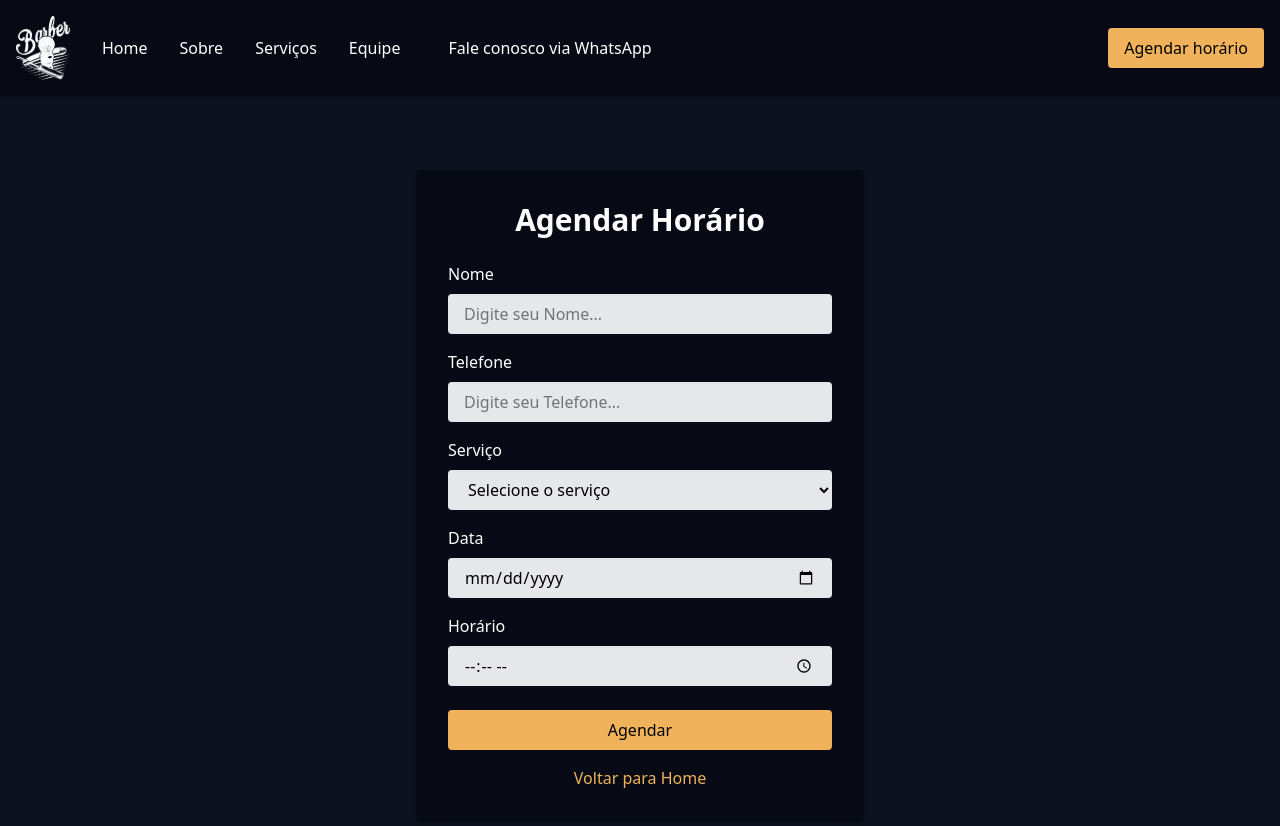
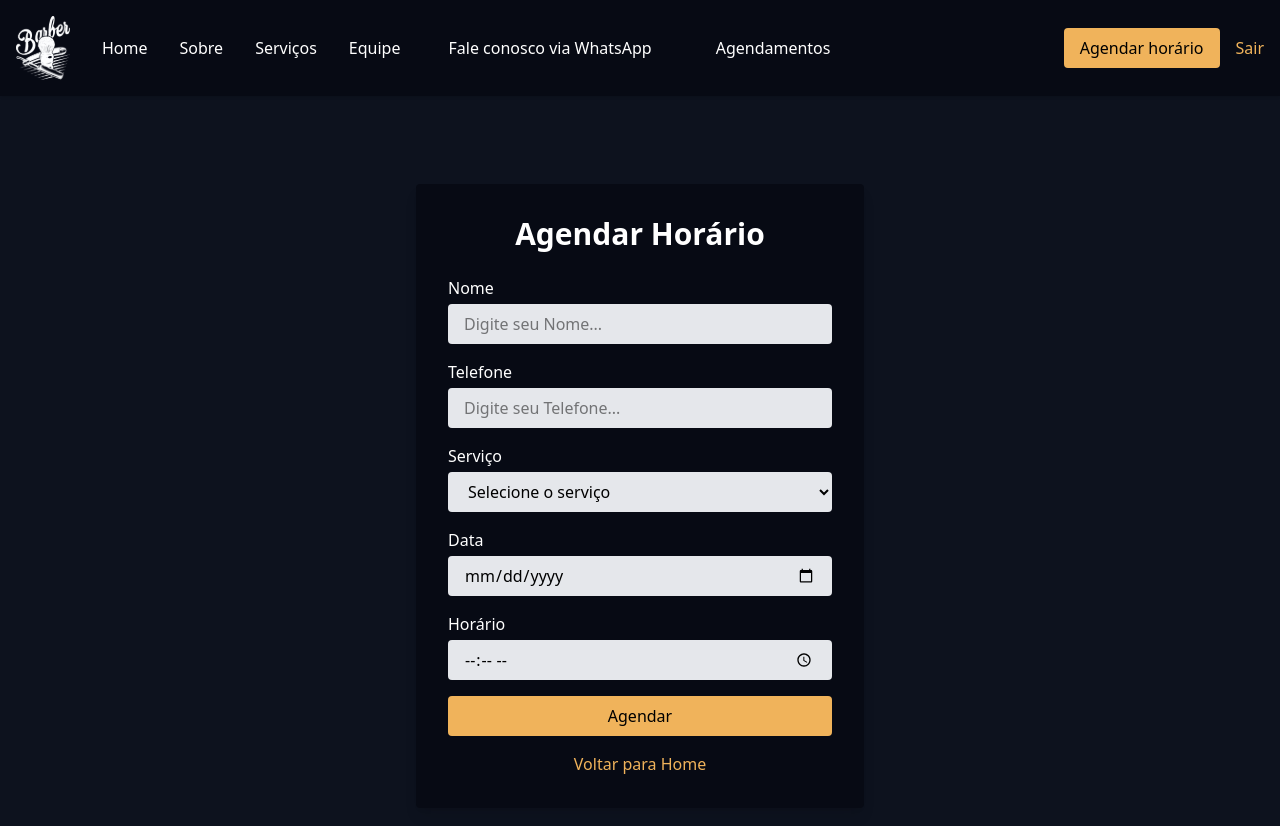
Before and after one commit to Ueber-James/pibarbearia, a React (Vite) app: page /agendamento in a window 1280 px wide. Shown: the top 826 px of the page. Built offline with nearby package versions, Linux system fonts and the light colour scheme; sample sign-in values are in the browser's storage.

Commit message:
implementação de login e logout. busca de agendamentos

```diff
--- a/src/App.jsx
+++ b/src/App.jsx
@@ -4,6 +4,8 @@ import Layout from './components/Layout';
 import Home from './pages/Home';
  import Login from './pages/Login';
  import Agendamento from './pages/Agendamento';
+ import ListaAgendamentos from './pages/ListaAgendamentos';
+import PrivateRoute from './components/PrivateRoute';
 
 
 
@@ -16,6 +18,16 @@ function App() {
           <Route path="login" element={<Login />} />
           <Route path="agendamento" element={<Agendamento />} />
         </Route>
+
+        {/* Rota protegida */}
+        <Route
+          path="/lista-agendamentos"
+          element={
+            <PrivateRoute>
+              <ListaAgendamentos />
+            </PrivateRoute>
+          }
+        />
       </Routes>
     </BrowserRouter>
   );
--- /dev/null
+++ b/src/api/client.js
@@ -0,0 +1,50 @@
+// src/api/client.js
+const BASE = import.meta.env.VITE_API_URL;
+
+/** wrapper genérico */
+async function request(path, options = {}) {
+  const res = await fetch(`${BASE}${path}`, {
+    headers: { 'Content-Type': 'application/json', ...options.headers },
+    ...options
+  });
+  if (!res.ok) {
+    // tenta extrair erro JSON, senão usa statusText
+    const err = await res.json().catch(() => ({}));
+    throw new Error(err.error || res.statusText);
+  }
+  return res.json();
+}
+
+/** registro de usuário (se ainda usar) */
+export function register(username, password) {
+  return request('/users/register', {
+    method: 'POST',
+    body: JSON.stringify({ username, password })
+  });
+}
+
+/** login de usuário (se ainda usar) */
+export function login(username, password) {
+  return request('/users/login', {
+    method: 'POST',
+    body: JSON.stringify({ username, password })
+  }).then(data => {
+    localStorage.setItem('token', data.token);
+    return data;
+  });
+}
+
+/** cria agendamento sem token nem vínculo */
+export function createAgendamento({ nome, telefone, servico, data, horario }) {
+  return request('/agendamentos', {
+    method: 'POST',
+    body: JSON.stringify({ nome, telefone, servico, data, horario })
+  });
+}
+
+/** lista todos os agendamentos */
+export function listAgendamentos() {
+  return request('/agendamentos', {
+    method: 'GET'
+  });
+}
--- /dev/null
+++ b/src/components/LogoutButton.jsx
@@ -0,0 +1,22 @@
+// src/components/LogoutButton.jsx
+import React from 'react';
+import { useNavigate } from 'react-router-dom';
+
+export default function LogoutButton() {
+  const navigate = useNavigate();
+
+  const handleLogout = () => {
+    localStorage.removeItem('token');
+    navigate('/login', { replace: true });
+    window.location.reload();
+  };
+
+  return (
+    <button
+      onClick={handleLogout}
+      className="text-[#f0b35b] hover:underline focus:outline-none"
+    >
+      Sair
+    </button>
+  );
+}
--- a/src/components/Menu.jsx
+++ b/src/components/Menu.jsx
@@ -1,7 +1,10 @@
+import React from 'react';
 import Logo from '../assets/Logo.svg';
 import { HashLink } from 'react-router-hash-link';
+import LogoutButton from '../components/LogoutButton';
 
 function Menu() {
+  const token = localStorage.getItem('token');
   return (
     <nav className="sticky top-0 z-50 bg-[#070A14] shadow w-full">
       <div className="flex items-center justify-between py-4 px-4">
@@ -30,19 +33,26 @@ function Menu() {
                 Equipe
               </HashLink>
             </li>
-
             <li>
               <HashLink smooth to="https://wa.me/XXXXXXXXXXX" className="text-white px-4 py-2 rounded hover:bg-green-600">
-
-              Fale conosco via WhatsApp
-
+                Fale conosco via WhatsApp
               </HashLink>
             </li>
+            {token && (
+              <li>
+                <HashLink smooth to="/lista-agendamentos" className="text-white px-4 py-2 rounded hover:text-gray-400">
+                  Agendamentos
+                </HashLink>
+              </li>
+            )}
           </ul>
         </div>
-        <HashLink smooth to="/agendamento" className="bg-[#f0b35b] text-black px-4 py-2 rounded hover:bg-blue-600">
-          Agendar horário
-        </HashLink>
+        <div className="flex items-center space-x-4">
+          <HashLink smooth to="/agendamento" className="bg-[#f0b35b] text-black px-4 py-2 rounded hover:bg-blue-600">
+            Agendar horário
+          </HashLink>
+          {token && <LogoutButton />}
+        </div>
       </div>
     </nav>
   );
--- /dev/null
+++ b/src/components/PrivateRoute.jsx
@@ -0,0 +1,7 @@
+import React from 'react';
+import { Navigate } from 'react-router-dom';
+
+export default function PrivateRoute({ children }) {
+  const token = localStorage.getItem('token');
+  return token ? children : <Navigate to="/login" replace />;
+}
--- a/src/pages/Agendamento.jsx
+++ b/src/pages/Agendamento.jsx
@@ -1,55 +1,57 @@
 import React, { useState } from 'react';
 import { useNavigate } from 'react-router-dom';
+import { createAgendamento } from '../api/client';
 
-function Agendamento() {
+export default function Agendamento() {
   const navigate = useNavigate();
+  const [form, setForm] = useState({
+    nome: '', telefone: '', servico: '', data: '', horario: ''
+  });
 
-  const [nome, setNome] = useState('');
-  const [telefone, setTelefone] = useState('');
-  const [servico, setServico] = useState('');
-  const [data, setData] = useState('');
-  const [horario, setHorario] = useState('');
+  const handleChange = e =>
+    setForm(f => ({ ...f, [e.target.name]: e.target.value }));
 
-  const handleSubmit = (e) => {
+  const handleSubmit = async e => {
     e.preventDefault();
-    console.log({ nome, servico, data, horario, telefone });
-    alert('Agendamento realizado com sucesso!');
+    try {
+      const appt = await createAgendamento(form);
+      alert(`Agendamento  realizado com sucesso!`);
+      navigate('/');
+    } catch (err) {
+      console.error(err);
+      alert(`Erro ao agendar: ${err.message}`);
+    }
   };
 
   return (
     <div className="flex items-center justify-center min-h-screen bg-[#0d121e]">
-      <div className="bg-[#070A14] w-full max-w-md p-8 rounded shadow-lg relative">
+      <div className="bg-[#070A14] w-full max-w-md p-8 rounded shadow-lg">
         <h2 className="text-white text-3xl font-semibold mb-6 text-center">
           Agendar Horário
         </h2>
-        <form onSubmit={handleSubmit}>
-          <div className="mb-4">
-            <label className="block text-white mb-2">Nome</label>
-            <input
-              type="text"
-              value={nome}
-              onChange={(e) => setNome(e.target.value)}
-              placeholder="Digite seu Nome..."
-              required
-              className="w-full px-4 py-2 rounded bg-gray-200 focus:outline-none"
-            />
-          </div>
-           <div className="mb-4">
-            <label className="block text-white mb-2">Telefone</label>
-            <input
-              type="text"
-              value={telefone}
-              onChange={(e) => setTelefone(e.target.value)}
-              placeholder="Digite seu Telefone..."
-              required
-              className="w-full px-4 py-2 rounded bg-gray-200 focus:outline-none"
-            />
-          </div>
-          <div className="mb-4">
-            <label className="block text-white mb-2">Serviço</label>
+        <form onSubmit={handleSubmit} className="space-y-4">
+          {[
+            { label: 'Nome', name: 'nome', type: 'text', placeholder: 'Digite seu Nome...' },
+            { label: 'Telefone', name: 'telefone', type: 'text', placeholder: 'Digite seu Telefone...' }
+          ].map(({ label, name, type, placeholder }) => (
+            <div key={name}>
+              <label className="block text-white mb-1">{label}</label>
+              <input
+                name={name} type={type}
+                value={form[name]} onChange={handleChange}
+                placeholder={placeholder}
+                required
+                className="w-full px-4 py-2 rounded bg-gray-200 focus:outline-none"
+              />
+            </div>
+          ))}
+
+          <div>
+            <label className="block text-white mb-1">Serviço</label>
             <select
-              value={servico}
-              onChange={(e) => setServico(e.target.value)}
+              name="servico"
+              value={form.servico}
+              onChange={handleChange}
               required
               className="w-full px-4 py-2 rounded bg-gray-200 focus:outline-none"
             >
@@ -59,26 +61,27 @@ function Agendamento() {
               <option value="tratamento">Tratamento Capilar</option>
             </select>
           </div>
-          <div className="mb-4">
-            <label className="block text-white mb-2">Data</label>
+
+          <div>
+            <label className="block text-white mb-1">Data</label>
             <input
-              type="date"
-              value={data}
-              onChange={(e) => setData(e.target.value)}
+              name="data" type="date"
+              value={form.data} onChange={handleChange}
               required
               className="w-full px-4 py-2 rounded bg-gray-200 focus:outline-none"
             />
           </div>
-          <div className="mb-6">
-            <label className="block text-white mb-2">Horário</label>
+
+          <div>
+            <label className="block text-white mb-1">Horário</label>
             <input
-              type="time"
-              value={horario}
-              onChange={(e) => setHorario(e.target.value)}
+              name="horario" type="time"
+              value={form.horario} onChange={handleChange}
               required
               className="w-full px-4 py-2 rounded bg-gray-200 focus:outline-none"
             />
           </div>
+
           <button
             type="submit"
             className="w-full bg-[#f0b35b] text-black py-2 rounded hover:bg-blue-600 transition-colors"
@@ -98,5 +101,3 @@ function Agendamento() {
     </div>
   );
 }
-
-export default Agendamento;
--- /dev/null
+++ b/src/pages/ListaAgendamentos.jsx
@@ -0,0 +1,45 @@
+import React, { useEffect, useState } from 'react';
+import { listAgendamentos } from '../api/client';
+
+export default function ListaAgendamentos() {
+  const [agendamentos, setAgendamentos] = useState([]);
+  const [error, setError] = useState('');
+
+  useEffect(() => {
+    listAgendamentos()
+      .then(data => setAgendamentos(data))
+      .catch(err => setError(err.message));
+  }, []);
+
+  if (error) return <p className="text-red-500 p-4">Erro: {error}</p>;
+
+  return (
+    <div className="max-w-3xl mx-auto mt-10 p-4">
+      <h1 className="text-2xl font-bold mb-6">Todos os Agendamentos</h1>
+      <table className="w-full table-auto border-collapse">
+        <thead>
+          <tr className="bg-gray-200">
+            <th className="border px-4 py-2">ID</th>
+            <th className="border px-4 py-2">Nome</th>
+            <th className="border px-4 py-2">Telefone</th>
+            <th className="border px-4 py-2">Serviço</th>
+            <th className="border px-4 py-2">Data</th>
+            <th className="border px-4 py-2">Horário</th>
+          </tr>
+        </thead>
+        <tbody>
+          {agendamentos.map(a => (
+            <tr key={a.id}>
+              <td className="border px-4 py-2">{a.id}</td>
+              <td className="border px-4 py-2">{a.nome}</td>
+              <td className="border px-4 py-2">{a.telefone}</td>
+              <td className="border px-4 py-2">{a.servico}</td>
+              <td className="border px-4 py-2">{a.data}</td>
+              <td className="border px-4 py-2">{a.horario}</td>
+            </tr>
+          ))}
+        </tbody>
+      </table>
+    </div>
+  );
+}
--- a/src/pages/Login.jsx
+++ b/src/pages/Login.jsx
@@ -1,32 +1,57 @@
-import React from 'react';
+import React, { useState } from 'react';
+import { useNavigate } from 'react-router-dom';
 import { HashLink } from 'react-router-hash-link';
+import { login } from '../api/client';
 
+export default function Login() {
+  const navigate = useNavigate();
+  const [email, setEmail] = useState('');
+  const [password, setPassword] = useState('');
+  const [error, setError] = useState(null);
 
-function Login() {
+  const handleSubmit = async e => {
+    e.preventDefault();
+    try {
+      const { token } = await login(email, password);
+      localStorage.setItem('token', token);
+       // ou "/" se preferir
+      navigate('/lista-agendamentos');
+   window.location.reload();      // ← força atualizar toda a página
+    } catch (err) {
+      console.error(err);
+      setError(err.message);
+    }
+  };
+
   return (
     <div className="flex items-center justify-center min-h-screen bg-[#0d121e]">
-
       <div className="bg-[#070A14] w-full max-w-md p-8 rounded shadow-lg relative">
-
         <button className="absolute top-4 right-4 text-white text-2xl focus:outline-none">
           <HashLink smooth to="/#hero" className="hover:text-gray-400">
             &times;
           </HashLink>
-
         </button>
-
 
         <h2 className="text-white text-3xl font-semibold mb-6 text-center">
           LOGIN
         </h2>
 
+        {error && (
+          <div className="mb-4 text-red-500 text-sm text-center">
+            {error}
+          </div>
+        )}
 
+        <form onSubmit={handleSubmit}>
           <div className="mb-4">
-                    <label className="block text-white mb-2">Email</label>
+            <label className="block text-white mb-2">Usuario</label>
             <input
-                        type="email"
+              type="text"
+              value={email}
+              onChange={e => setEmail(e.target.value)}
               className="w-full px-4 py-2 rounded bg-gray-200 focus:outline-none"
-                        placeholder="Digite seu email..."
+              placeholder="Digite seuusuario..."
+              required
             />
           </div>
 
@@ -34,28 +59,32 @@ function Login() {
             <label className="block text-white mb-2">Senha</label>
             <input
               type="password"
+              value={password}
+              onChange={e => setPassword(e.target.value)}
               className="w-full px-4 py-2 rounded bg-gray-200 focus:outline-none"
               placeholder="Digite sua senha..."
+              required
             />
           </div>
 
-                <button className="w-full bg-[#f0b35b] text-black py-2 rounded hover:bg-blue-600 transition-colors">
+          <button
+            type="submit"
+            className="w-full bg-[#f0b35b] text-black py-2 rounded hover:bg-blue-600 transition-colors"
+          >
             Entrar
           </button>
+        </form>
 
         <p className="text-center text-gray-400 mt-4">
-                    <button
-
+          <HashLink
+            smooth
+            to="/#hero"
             className="text-[#f0b35b] hover:underline focus:outline-none"
           >
-                        <HashLink smooth to="/#hero" className="hover:text-gray-400">
-                        Voltar para Home                    </HashLink>
-
-                    </button>
+            Voltar para Home
+          </HashLink>
         </p>
       </div>
     </div>
   );
 }
-
-export default Login;
```
Also changed, not shown: 2 other files (tests, documents, lock files or other folders). Lines whose indentation alone changed are shown as unchanged.
